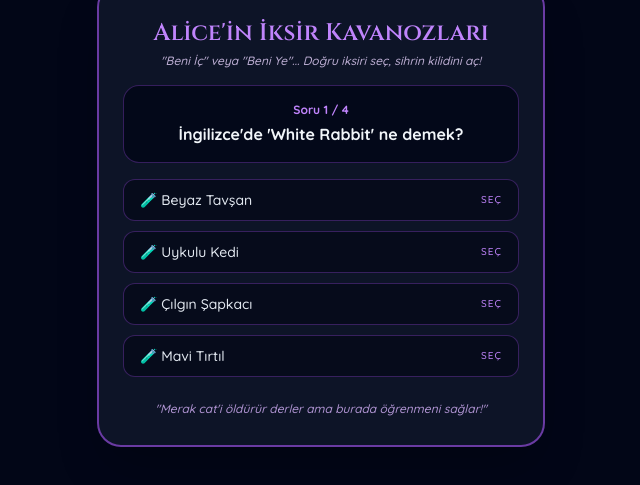
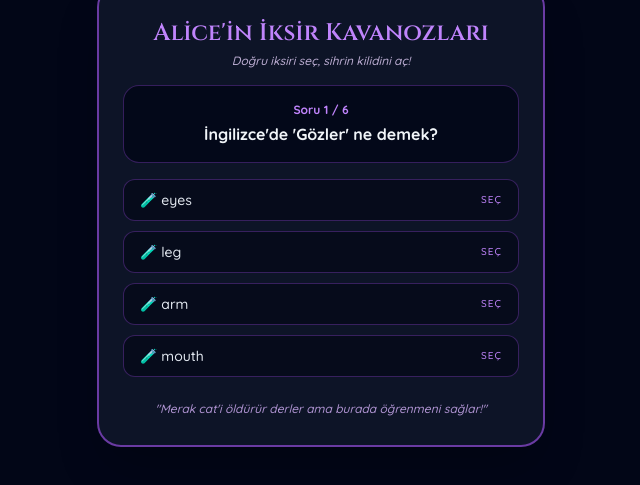
Before and after one commit to nrrkarr-cloud/Deneme2, a plain HTML site: page index.html in a window 1280 px wide. Shown: the part 185-670 px from the top of the page, without its empty margins (319-959 px from the left). Drawn offline with nearby package versions, Linux system fonts and the light colour scheme.

Commit message:
Update index.html

```diff
--- a/index.html
+++ b/index.html
@@ -27,7 +27,7 @@
             Alice'in İksir Kavanozları
         </h2>
         <p class="text-xs text-purple-200/80 mb-4 italic">
-            "Beni İç" veya "Beni Ye"... Doğru iksiri seç, sihrin kilidini aç!
+            Doğru iksiri seç, sihrin kilidini aç!
         </p>
 
         <!-- Soru Alanı -->
@@ -65,23 +65,33 @@
     <script>
         const sorular = [
             {
-                soru: "İngilizce'de 'White Rabbit' ne demek?",
-                secenekler: ["Beyaz Tavşan", "Uykulu Kedi", "Çılgın Şapkacı", "Mavi Tırtıl"],
+                soru: "İngilizce'de 'Gözler' ne demek?",
+                secenekler: ["eyes", "leg", "arm", "mouth"],
                 dogru: 0
             },
             {
-                soru: "Alice küçülmek için ne içiyordu?",
-                secenekler: ["Sihirli Çay", "Beni İç İksiri", "Limonata", "Süt"],
+                soru: "İngilizce'de 'leg' ne demek?",
+                secenekler: ["omuz", "ağız", "kulaklar", "bacak"],
+                dogru: 0
+            },
+            {
+                soru: "İngilizce'de 'Burun' ne demek?",
+                secenekler: ["body", "ears", "nose", "foot"],
                 dogru: 1
             },
             {
-                soru: "Çılgın Şapkacı'nın en sevdiği etkinlik nedir?",
-                secenekler: ["Kroket oynamak", "Çay saati", "Resim yapmak", "Koşmak"],
+                soru: "İngilizce'de 'Ağız' ne demek?",
+                secenekler: ["shoulder", "hand", "neck", "head"],
                 dogru: 1
             },
             {
-                soru: "'Kafasını uçurun!' sözü kime aittir?",
-                secenekler: ["Beyaz Tavşan", "Kupa Kraliçesi", "Mavi Tırtıl", "Alice"],
+                soru: "Türkçe'de'shoulder' ne demek?",
+                secenekler: ["baş", "ayak", "omuz", "kol"],
+                dogru: 1
+            },
+            {
+                soru: "Türkçe'de'neck' ne demek?",
+                secenekler: ["omuz", "boyun", "burun", "bacak"],
                 dogru: 1
             }
         ];
```
